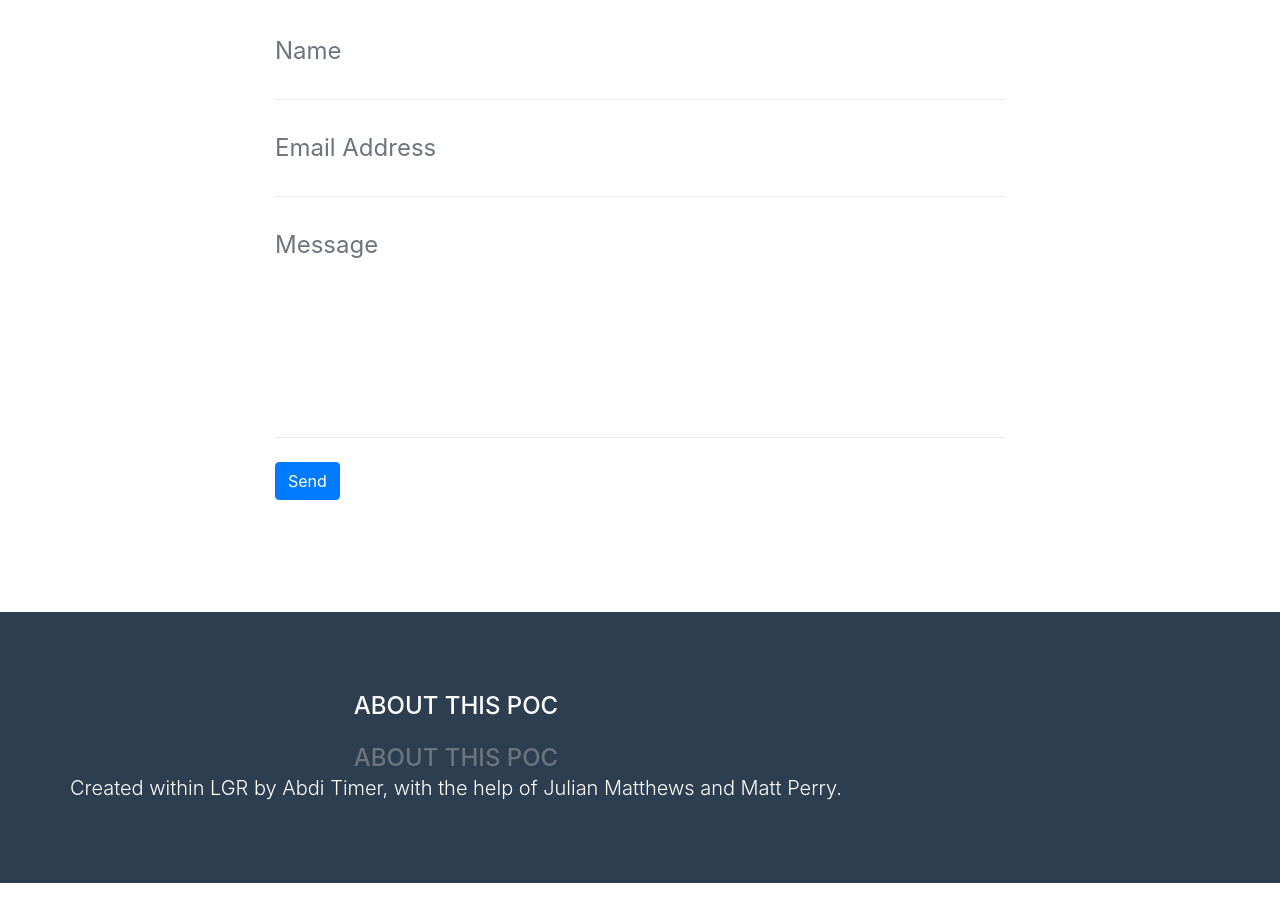
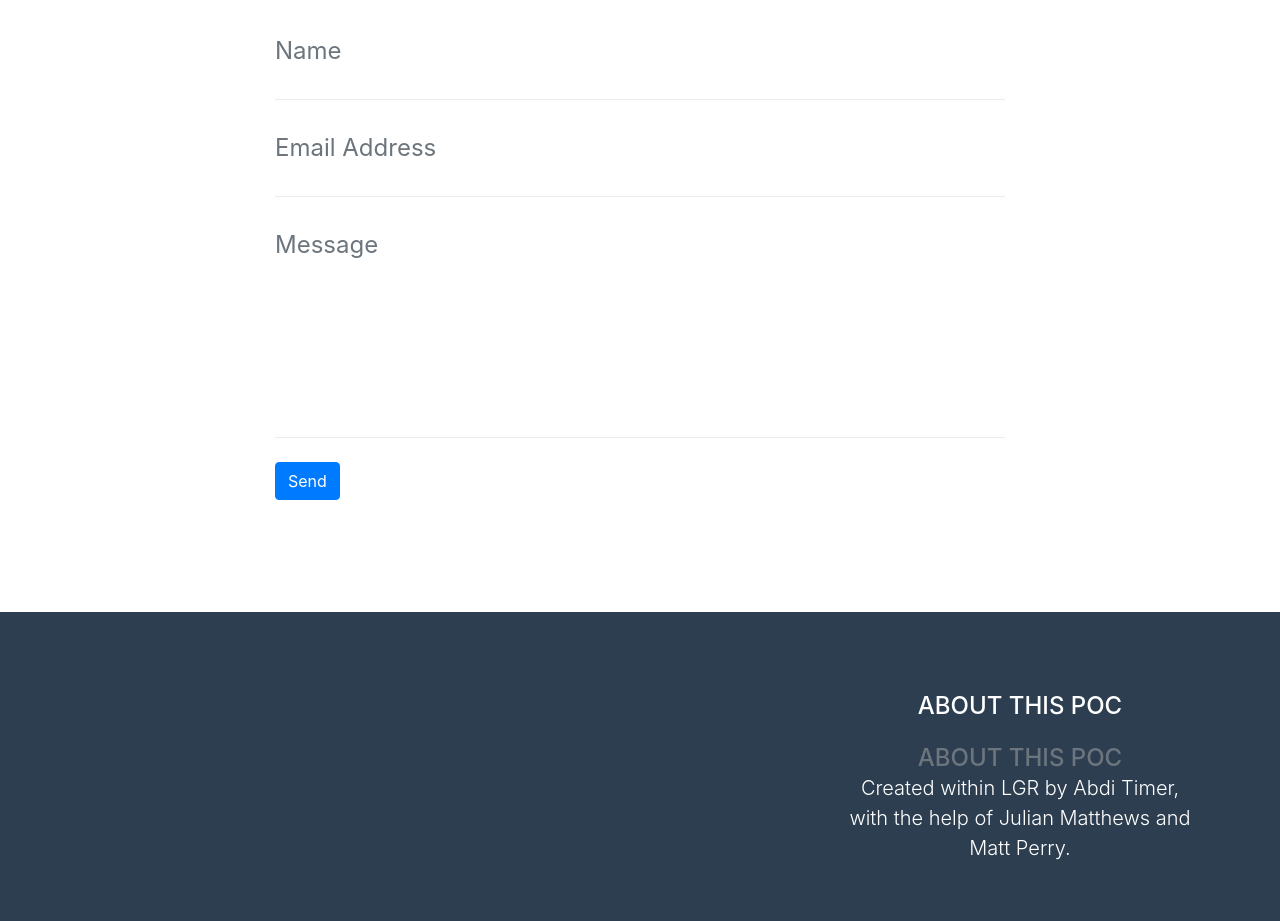
Before and after one commit to nigelHRBOT/WebsiteForBot, a website with bundled scripts: page index.html in a window 1280 px wide. Shown: the part 2267-3188 px from the top of the page. Before the commit the page ends 3150 px from the top, so only its background shows below. Built offline with nearby package versions, Linux system fonts and the light colour scheme.

Commit message:
Update index.html

```diff
--- a/index.html
+++ b/index.html
@@ -141,7 +141,7 @@
     <footer class="footer text-center">
       <div class="container">
         <div class="row">
-         <div>
+         <div class="col-lg-4 ml-auto">
            <h4 class="text-uppercase mb-4">About This POC</h4>
            <h4 class="text-center text-uppercase text-secondary mb-0">About This POC</h4>
             <p class="lead mb-0">Created within LGR by Abdi Timer, with the help of Julian Matthews and Matt Perry.</p>
```
